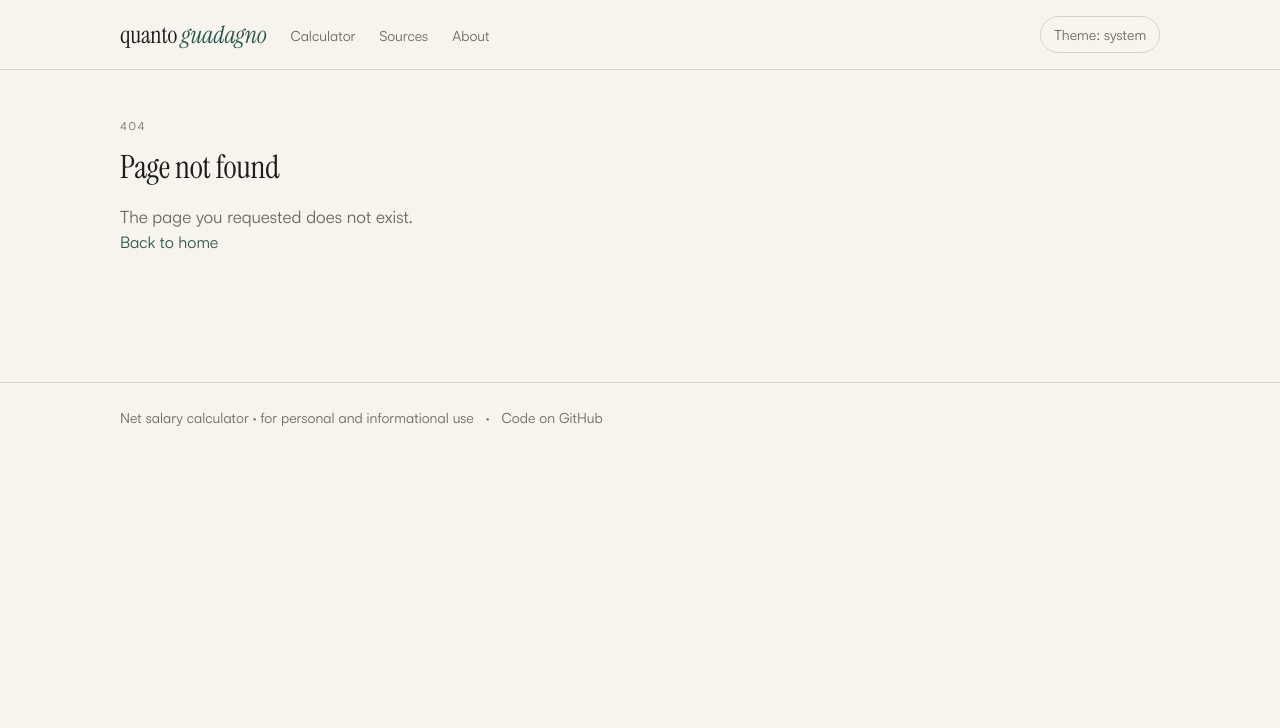
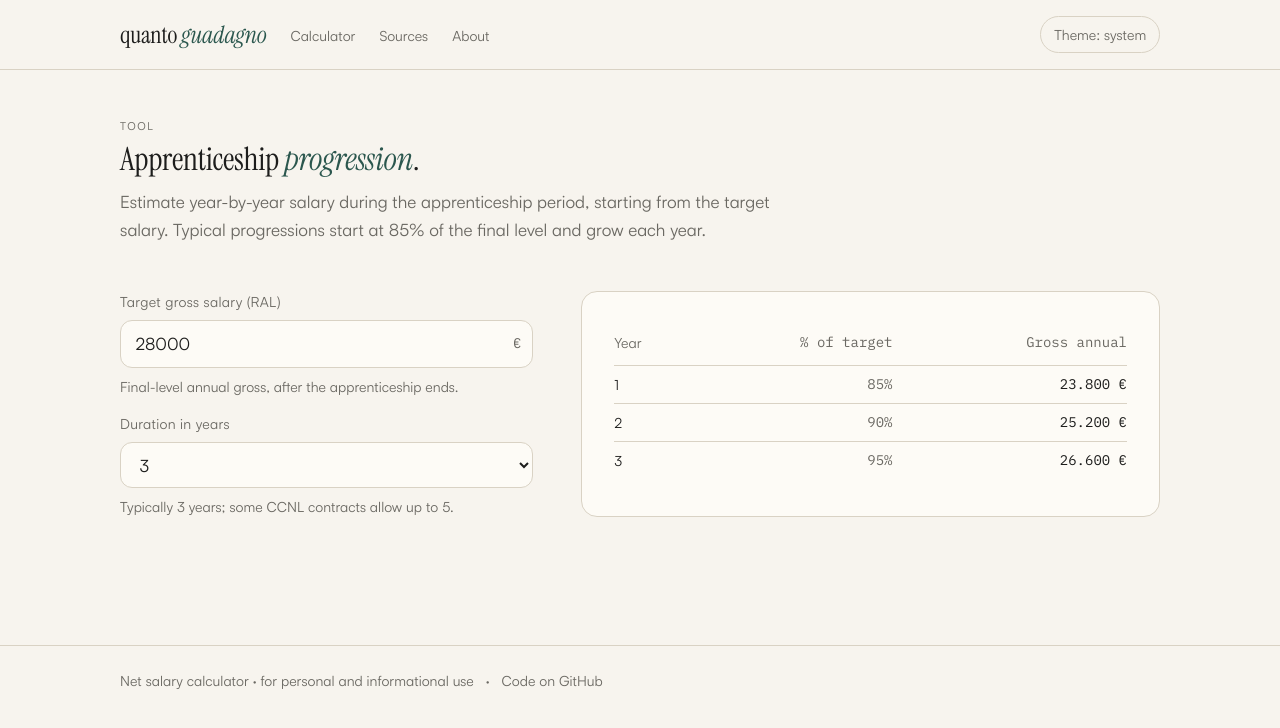
Before and after one commit to stefanovalloncini/quanto-guadagno, a React (Vite) app: page /progressione-apprendistato in a window 1280 px wide. Shown: the top 728 px of the page. Built offline with nearby package versions, Linux system fonts and the light colour scheme.

Commit message:
feat(apprenticeship): bring back the progression simulator
Uses the shared CalculatorLayout. Hook owns form state and memoizes the
schedule. Page is added at /progressione-apprendistato. Home grows an
available-tile linking to it, axe coverage extended to the new page.

```diff
--- a/src/app/router.tsx
+++ b/src/app/router.tsx
@@ -1,5 +1,6 @@
 import { createBrowserRouter, RouterProvider } from "react-router-dom";
 import { EmployeePage } from "@/ui/features/employee-calculator";
+import { ApprenticeshipPage } from "@/ui/features/apprenticeship";
 import { HomePage } from "@/ui/features/home";
 import { SourcesPage } from "@/ui/features/sources";
 import { AboutPage } from "@/ui/features/about";
@@ -20,6 +21,14 @@ const router = createBrowserRouter([
     element: (
       <AppLayout>
         <EmployeePage />
+      </AppLayout>
+    ),
+  },
+  {
+    path: "/progressione-apprendistato",
+    element: (
+      <AppLayout>
+        <ApprenticeshipPage />
       </AppLayout>
     ),
   },
--- a/src/ui/design-system/components.css
+++ b/src/ui/design-system/components.css
@@ -493,3 +493,36 @@
     gap: var(--space-5);
   }
 }
+
+.qg-progression {
+  width: 100%;
+  border-collapse: collapse;
+}
+.qg-progression th,
+.qg-progression td {
+  padding: var(--space-2) 0;
+  font-size: var(--text-sm);
+  color: var(--ink);
+  text-align: left;
+}
+.qg-progression th {
+  font-weight: 400;
+  color: var(--ink-2);
+  border-bottom: 1px solid var(--rule);
+  padding-bottom: var(--space-3);
+}
+.qg-progression td:nth-child(2),
+.qg-progression th:nth-child(2),
+.qg-progression td:nth-child(3),
+.qg-progression th:nth-child(3) {
+  text-align: right;
+  font-family: var(--font-mono);
+  font-variant-numeric: tabular-nums;
+}
+.qg-progression td:nth-child(2),
+.qg-progression th:nth-child(2) {
+  color: var(--ink-2);
+}
+.qg-progression tbody tr + tr td {
+  border-top: 1px solid var(--rule);
+}
--- /dev/null
+++ b/src/ui/features/apprenticeship/ApprenticeshipForm.tsx
@@ -0,0 +1,43 @@
+import { FormattedMessage } from "react-intl";
+import { Field, Select, Stack } from "@/ui/design-system/primitives";
+import type { ApprenticeshipCalculator } from "./useApprenticeshipCalculator.ts";
+
+const YEAR_OPTIONS: ReadonlyArray<number> = [1, 2, 3, 4, 5];
+
+interface ApprenticeshipFormProps {
+  readonly calc: ApprenticeshipCalculator;
+}
+
+export function ApprenticeshipForm({ calc }: ApprenticeshipFormProps) {
+  const { state, setTarget, setYears } = calc;
+  return (
+    <form onSubmit={(e) => e.preventDefault()}>
+      <Stack gap="md">
+        <Field
+          label={<FormattedMessage id="apprenticeship.form.target" />}
+          hint={<FormattedMessage id="apprenticeship.form.target.hint" />}
+          type="number"
+          min={1}
+          max={1_000_000}
+          step={100}
+          value={state.targetGrossAnnual}
+          onChange={(e) => setTarget(Number(e.target.value))}
+          trailing="€"
+          inputMode="numeric"
+        />
+        <Select
+          label={<FormattedMessage id="apprenticeship.form.years" />}
+          hint={<FormattedMessage id="apprenticeship.form.years.hint" />}
+          value={state.years}
+          onChange={(e) => setYears(Number(e.target.value))}
+        >
+          {YEAR_OPTIONS.map((y) => (
+            <option key={y} value={y}>
+              {y}
+            </option>
+          ))}
+        </Select>
+      </Stack>
+    </form>
+  );
+}
--- /dev/null
+++ b/src/ui/features/apprenticeship/ApprenticeshipPage.tsx
@@ -0,0 +1,17 @@
+import { CalculatorLayout } from "@/ui/shared/CalculatorLayout.tsx";
+import { ApprenticeshipForm } from "./ApprenticeshipForm.tsx";
+import { ApprenticeshipResults } from "./ApprenticeshipResults.tsx";
+import { useApprenticeshipCalculator } from "./useApprenticeshipCalculator.ts";
+
+export function ApprenticeshipPage() {
+  const calc = useApprenticeshipCalculator();
+  return (
+    <CalculatorLayout
+      eyebrowId="apprenticeship.eyebrow"
+      titleId="apprenticeship.title"
+      ledeId="apprenticeship.lede"
+      form={<ApprenticeshipForm calc={calc} />}
+      results={<ApprenticeshipResults result={calc.result} />}
+    />
+  );
+}
--- /dev/null
+++ b/src/ui/features/apprenticeship/ApprenticeshipResults.tsx
@@ -0,0 +1,46 @@
+import { FormattedMessage, FormattedNumber } from "react-intl";
+import { Money, Stack } from "@/ui/design-system/primitives";
+import type { ApprenticeshipBreakdown } from "@/domain/calc";
+
+interface ApprenticeshipResultsProps {
+  readonly result: ApprenticeshipBreakdown;
+}
+
+export function ApprenticeshipResults({ result }: ApprenticeshipResultsProps) {
+  return (
+    <Stack gap="md">
+      <table className="qg-progression">
+        <thead>
+          <tr>
+            <th scope="col">
+              <FormattedMessage id="apprenticeship.col.year" />
+            </th>
+            <th scope="col">
+              <FormattedMessage id="apprenticeship.col.percent" />
+            </th>
+            <th scope="col">
+              <FormattedMessage id="apprenticeship.col.gross" />
+            </th>
+          </tr>
+        </thead>
+        <tbody>
+          {result.schedule.map((row) => (
+            <tr key={row.year}>
+              <td>{row.year}</td>
+              <td>
+                <FormattedNumber
+                  value={row.percentageOfTarget}
+                  style="percent"
+                  minimumFractionDigits={0}
+                />
+              </td>
+              <td>
+                <Money amount={row.grossAnnual} whole />
+              </td>
+            </tr>
+          ))}
+        </tbody>
+      </table>
+    </Stack>
+  );
+}
--- /dev/null
+++ b/src/ui/features/apprenticeship/index.ts
@@ -0,0 +1 @@
+export { ApprenticeshipPage } from "./ApprenticeshipPage.tsx";
--- /dev/null
+++ b/src/ui/features/apprenticeship/useApprenticeshipCalculator.ts
@@ -0,0 +1,43 @@
+import { useMemo, useState } from "react";
+import {
+  calculateApprenticeship,
+  DEFAULT_APPRENTICESHIP_PROGRESSION,
+  type ApprenticeshipBreakdown,
+} from "@/domain/calc";
+
+interface FormState {
+  readonly targetGrossAnnual: number;
+  readonly years: number;
+}
+
+const DEFAULTS: FormState = {
+  targetGrossAnnual: 28_000,
+  years: 3,
+};
+
+export interface ApprenticeshipCalculator {
+  readonly state: FormState;
+  readonly setTarget: (n: number) => void;
+  readonly setYears: (n: number) => void;
+  readonly result: ApprenticeshipBreakdown;
+}
+
+export function useApprenticeshipCalculator(): ApprenticeshipCalculator {
+  const [state, setState] = useState<FormState>(DEFAULTS);
+
+  const result = useMemo(
+    () =>
+      calculateApprenticeship({
+        ...state,
+        progression: DEFAULT_APPRENTICESHIP_PROGRESSION,
+      }),
+    [state],
+  );
+
+  return {
+    state,
+    setTarget: (targetGrossAnnual) => setState((s) => ({ ...s, targetGrossAnnual })),
+    setYears: (years) => setState((s) => ({ ...s, years })),
+    result,
+  };
+}
--- a/src/ui/features/home/HomePage.tsx
+++ b/src/ui/features/home/HomePage.tsx
@@ -40,6 +40,18 @@ export function HomePage() {
           </p>
         </Tile>
 
+        <Tile
+          variant="available"
+          to="/progressione-apprendistato"
+          title={<FormattedMessage id="home.available.apprenticeship.title" />}
+          badge={<FormattedMessage id="home.feature.badge" />}
+          cta={<FormattedMessage id="home.feature.cta" />}
+        >
+          <p>
+            <FormattedMessage id="home.available.apprenticeship.body" />
+          </p>
+        </Tile>
+
         {soonTiles.map((t) => (
           <Tile
             key={t.titleId}
--- a/src/ui/i18n/messages/en.ts
+++ b/src/ui/i18n/messages/en.ts
@@ -30,6 +30,9 @@ export const en: Record<MessageKey, string> = {
   "home.feature.body":
     "Employee, tax year 2024, 2025 or 2026. Regional rate, work deduction, trattamento integrativo, tax-wedge cut.",
   "home.feature.cta": "Open →",
+  "home.available.apprenticeship.title": "Apprenticeship progression",
+  "home.available.apprenticeship.body":
+    "Estimate year-by-year salary during professional apprenticeship contracts.",
   "home.soon.badge": "Coming back",
   "home.soon.freelancer.title": "Self-employed (forfettario)",
   "home.soon.freelancer.body": "Flat rate 5% or 15%, coefficients per ATECO code.",
@@ -107,4 +110,18 @@ export const en: Record<MessageKey, string> = {
     "Reduction of employee social contributions in force for 2024–2026, redesigned each budget law.",
   "sources.exemption.title": "2024 contribution exemption",
   "sources.exemption.body": "Partial INPS exemption for 2024 only, conditional on income.",
+
+  "apprenticeship.eyebrow": "Tool",
+  "apprenticeship.title": "Apprenticeship <em>progression</em>.",
+  "apprenticeship.lede":
+    "Estimate year-by-year salary during the apprenticeship period, starting from the target salary. Typical progressions start at 85% of the final level and grow each year.",
+
+  "apprenticeship.form.target": "Target gross salary (RAL)",
+  "apprenticeship.form.target.hint": "Final-level annual gross, after the apprenticeship ends.",
+  "apprenticeship.form.years": "Duration in years",
+  "apprenticeship.form.years.hint": "Typically 3 years; some CCNL contracts allow up to 5.",
+
+  "apprenticeship.col.year": "Year",
+  "apprenticeship.col.percent": "% of target",
+  "apprenticeship.col.gross": "Gross annual",
 };
--- a/src/ui/i18n/messages/it.ts
+++ b/src/ui/i18n/messages/it.ts
@@ -28,6 +28,9 @@ export const it = {
   "home.feature.body":
     "Lavoratore dipendente, anno fiscale 2024, 2025 o 2026. Aliquote regionali, detrazione lavoro, trattamento integrativo, taglio del cuneo.",
   "home.feature.cta": "Apri →",
+  "home.available.apprenticeship.title": "Progressione apprendistato",
+  "home.available.apprenticeship.body":
+    "Stima la retribuzione anno per anno durante l'apprendistato professionalizzante.",
   "home.soon.badge": "In arrivo",
   "home.soon.freelancer.title": "Partita IVA forfettario",
   "home.soon.freelancer.body": "Aliquota al 5% o 15%, coefficienti per codice ATECO.",
@@ -106,6 +109,21 @@ export const it = {
   "sources.exemption.title": "Esonero contributivo 2024",
   "sources.exemption.body":
     "Esonero parziale dei contributi INPS per il solo 2024, condizionato a reddito.",
+
+  "apprenticeship.eyebrow": "Strumento",
+  "apprenticeship.title": "Progressione <em>apprendistato</em>.",
+  "apprenticeship.lede":
+    "Stima la retribuzione anno per anno durante l'apprendistato professionalizzante, a partire dalla retribuzione di destinazione. Le percentuali tipiche partono dall'85% del livello finale e crescono ogni anno.",
+
+  "apprenticeship.form.target": "Retribuzione di destinazione (RAL)",
+  "apprenticeship.form.target.hint":
+    "Lo stipendio annuo lordo del livello finale, dopo l'apprendistato.",
+  "apprenticeship.form.years": "Durata in anni",
+  "apprenticeship.form.years.hint": "Tipicamente 3 anni; alcuni CCNL prevedono fino a 5.",
+
+  "apprenticeship.col.year": "Anno",
+  "apprenticeship.col.percent": "% della destinazione",
+  "apprenticeship.col.gross": "Lordo annuo",
 } as const;
 
 export type MessageKey = keyof typeof it;
--- a/src/ui/shared/CalculatorLayout.tsx
+++ b/src/ui/shared/CalculatorLayout.tsx
@@ -23,10 +23,7 @@ export function CalculatorLayout({
           <FormattedMessage id={eyebrowId} />
         </p>
         <h1>
-          <FormattedMessage
-            id={titleId}
-            values={{ em: (chunks) => <em>{chunks}</em> }}
-          />
+          <FormattedMessage id={titleId} values={{ em: (chunks) => <em>{chunks}</em> }} />
         </h1>
         <p className="qg-lede">
           <FormattedMessage id={ledeId} />
```
Also changed, not shown: 2 other files (tests, documents, lock files or other folders).
